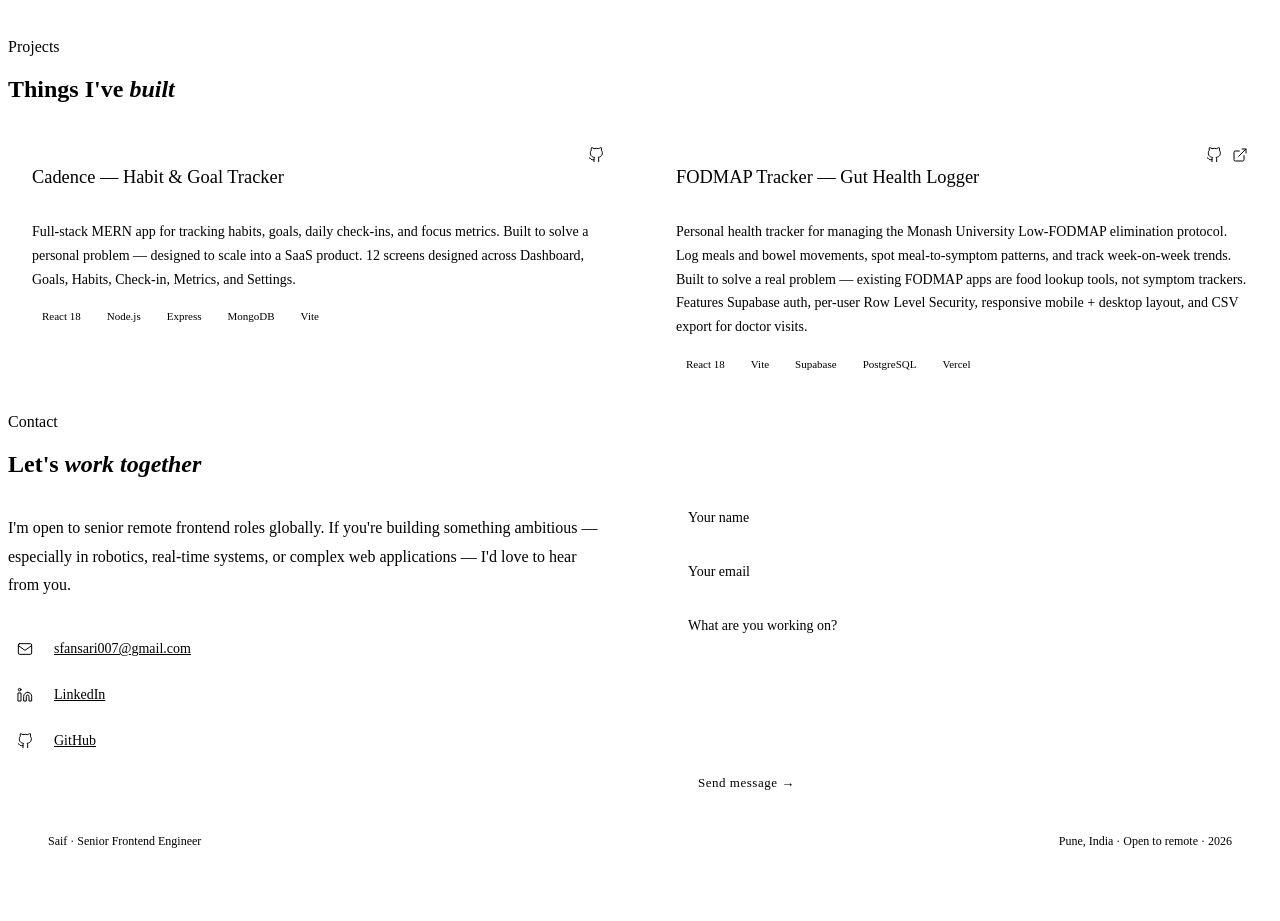
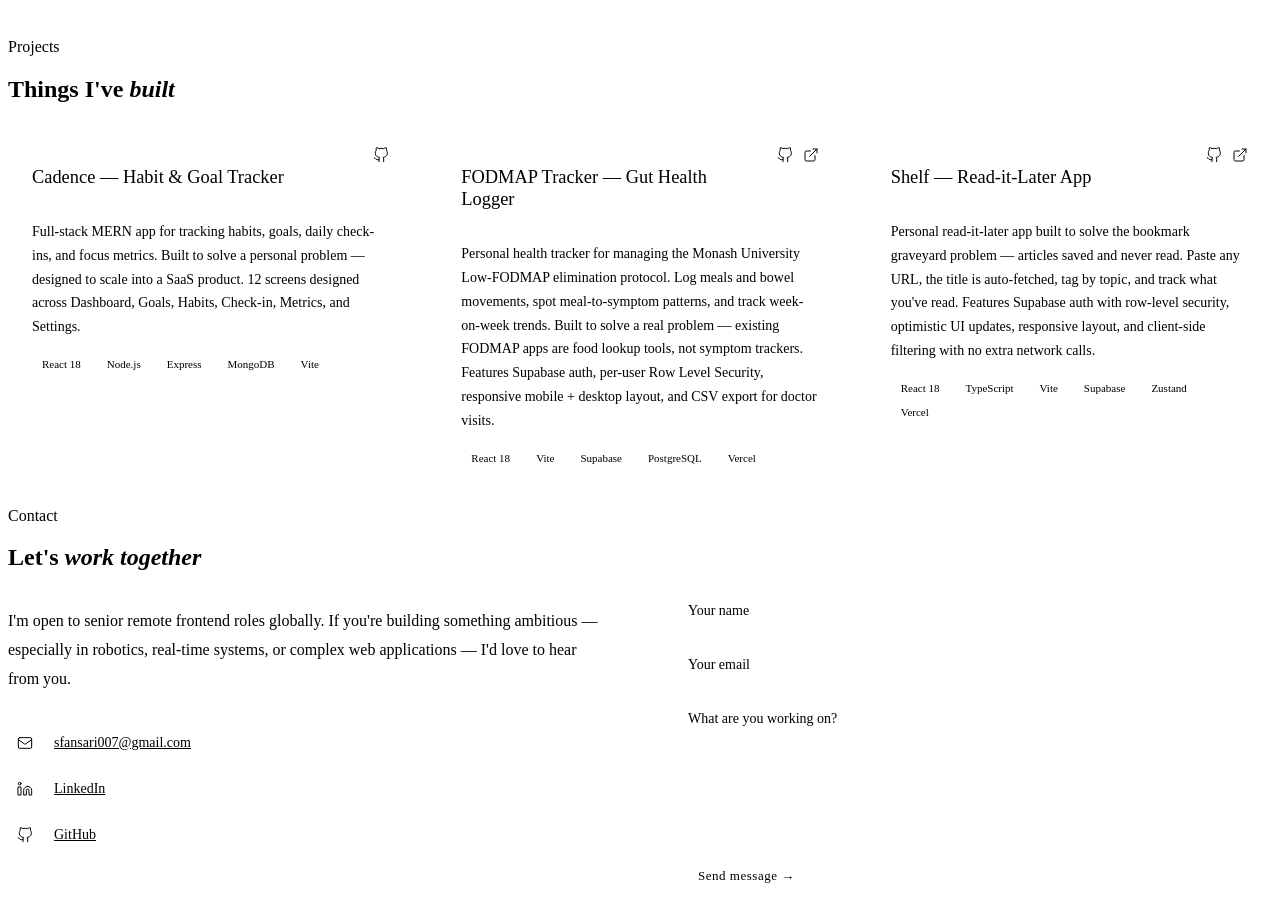
Before and after one commit to Saif-Ansari/Portfolio, a React (Vite) app: page / in a window 1280 px wide. Shown: the part 2840-3761 px from the top of the page. Before the commit the page ends 3729 px from the top, so only its background shows below. Built offline with nearby package versions, Linux system fonts and the light colour scheme; the HTML template or start-up script is replaced by a standard one.

Commit message:
chore: add a new project

```diff
--- a/src/components/Projects.jsx
+++ b/src/components/Projects.jsx
@@ -29,6 +29,14 @@ const projects = [
     tags: ['React 18', 'Vite', 'Supabase', 'PostgreSQL', 'Vercel'],
     github: 'https://github.com/Saif-Ansari/fodmap-tracker',
     link: 'https://fodmap-tracker-inky.vercel.app/',
+  },
+  {
+    id: 3,
+    title: 'Shelf — Read-it-Later App',
+    description: 'Personal read-it-later app built to solve the bookmark graveyard problem — articles saved and never read. Paste any URL, the title is auto-fetched, tag by topic, and track what you\'ve read. Features Supabase auth with row-level security, optimistic UI updates, responsive layout, and client-side filtering with no extra network calls.',
+    tags: ['React 18', 'TypeScript', 'Vite', 'Supabase', 'Zustand', 'Vercel'],
+    github: 'https://github.com/Saif-Ansari/shelf',
+    link: 'https://shelf-seven-kappa.vercel.app/',
   },
 ]
 // ─────────────────────────────────────────────────────────────────────────────
```
